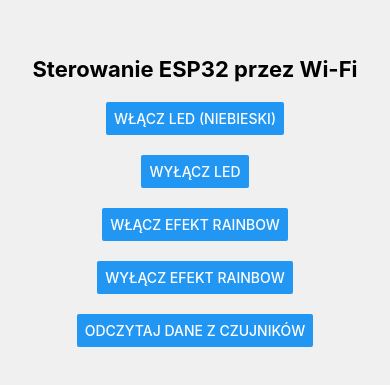
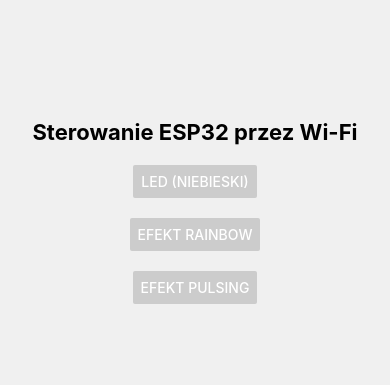
Before and after one commit to mirkosms/IntelliLight-App, a React Native app: screen / in a window 390 px wide. Shown: the part 201-586 px from the top of the page. Built offline with nearby package versions, Linux system fonts and the light colour scheme.

Commit message:
Implemented toggle buttons for LED modes: static blue, rainbow, and pulsing

```diff
--- a/App.js
+++ b/App.js
@@ -2,22 +2,16 @@ import React, { useState } from 'react';
 import { View, Text, Button, StyleSheet } from 'react-native';
 
 export default function App() {
-  const [temperature, setTemperature] = useState(null);
-  const [humidity, setHumidity] = useState(null);
+  const [activeEffect, setActiveEffect] = useState(null);
   const [status, setStatus] = useState('');
 
-  const sendRequestToESP32 = async (endpoint) => {
+  const sendRequestToESP32 = async (effect) => {
     try {
-      const res = await fetch(`http://192.168.1.10/${endpoint}`);
-      if (endpoint === '') {
-        const data = await res.json();
-        setTemperature(data.temperature);
-        setHumidity(data.humidity);
-        setStatus('Dane odczytane pomyślnie!');
-      } else {
-        const text = await res.text();
-        setStatus(text);
-      }
+      const res = await fetch(`http://192.168.1.10/toggle/${effect}`);
+      const text = await res.text();
+      setStatus(text);
+
+      setActiveEffect(prevEffect => (prevEffect === effect ? null : effect));
     } catch (error) {
       setStatus('Błąd połączenia: ' + error.message);
     }
@@ -27,27 +21,25 @@ export default function App() {
     <View style={styles.container}>
       <Text style={styles.title}>Sterowanie ESP32 przez Wi-Fi</Text>
 
-      <Button title="Włącz LED (Niebieski)" onPress={() => sendRequestToESP32('led/on')} />
+      <Button
+        title="LED (Niebieski)"
+        color={activeEffect === 'led' ? '#007AFF' : '#CCCCCC'}
+        onPress={() => sendRequestToESP32('led')}
+      />
       <View style={styles.spacer} />
-      <Button title="Wyłącz LED" onPress={() => sendRequestToESP32('led/off')} />
+
+      <Button
+        title="Efekt Rainbow"
+        color={activeEffect === 'rainbow' ? '#007AFF' : '#CCCCCC'}
+        onPress={() => sendRequestToESP32('rainbow')}
+      />
       <View style={styles.spacer} />
-      <Button title="Włącz efekt Rainbow" onPress={() => sendRequestToESP32('led/rainbow/on')} />
-      <View style={styles.spacer} />
-      <Button title="Wyłącz efekt Rainbow" onPress={() => sendRequestToESP32('led/rainbow/off')} />
-      <View style={styles.spacer} />
-      <Button title="Odczytaj dane z czujników" onPress={() => sendRequestToESP32('')} />
 
-      <View style={styles.sensorData}>
-        {temperature !== null && humidity !== null && (
-          <>
-            <Text style={styles.dataLabel}>Temperatura:</Text>
-            <Text style={styles.dataValue}>{temperature} °C</Text>
-
-            <Text style={styles.dataLabel}>Wilgotność:</Text>
-            <Text style={styles.dataValue}>{humidity} %</Text>
-          </>
-        )}
-      </View>
+      <Button
+        title="Efekt Pulsing"
+        color={activeEffect === 'pulsing' ? '#007AFF' : '#CCCCCC'}
+        onPress={() => sendRequestToESP32('pulsing')}
+      />
 
       <Text style={styles.status}>{status}</Text>
     </View>
@@ -70,19 +62,6 @@ const styles = StyleSheet.create({
   spacer: {
     marginVertical: 10,
   },
-  sensorData: {
-    marginTop: 20,
-    alignItems: 'center',
-  },
-  dataLabel: {
-    fontSize: 18,
-    fontWeight: '600',
-  },
-  dataValue: {
-    fontSize: 24,
-    color: '#007AFF',
-    marginBottom: 10,
-  },
   status: {
     marginTop: 20,
     fontSize: 16,
```
